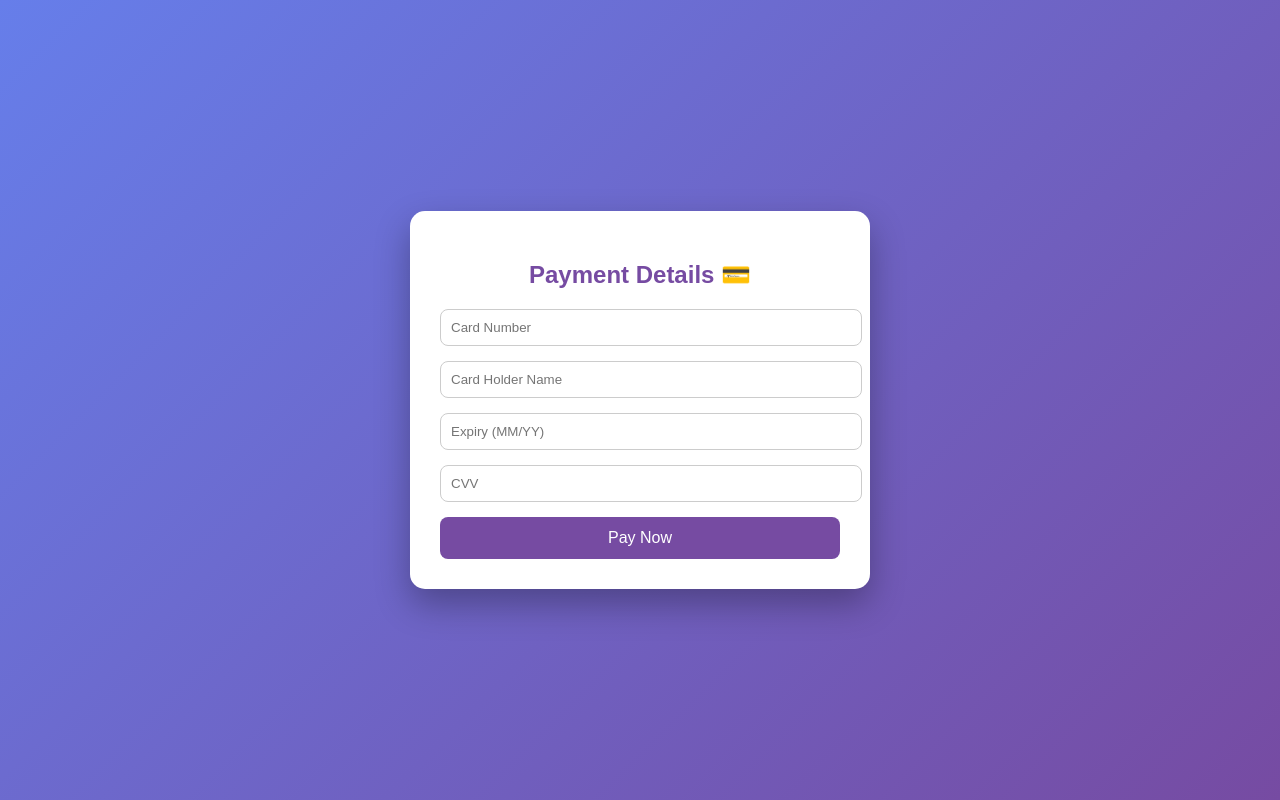
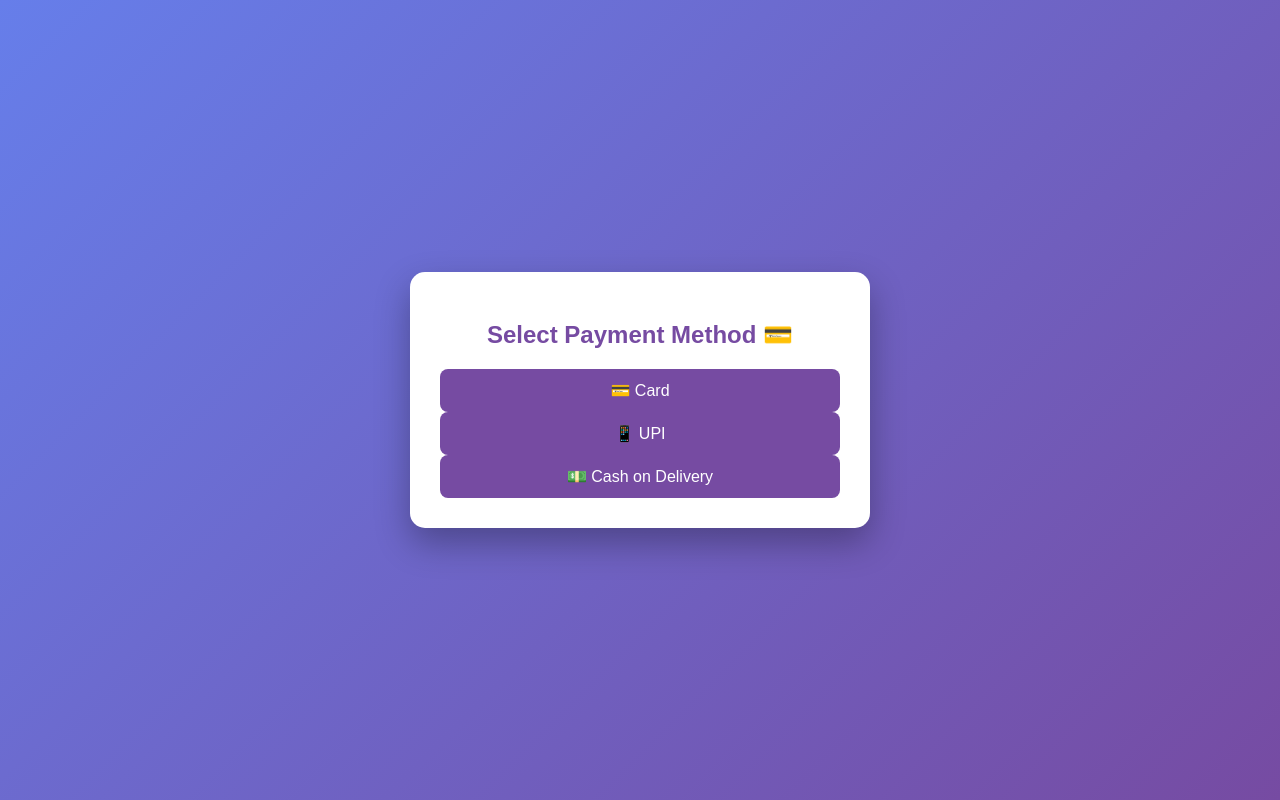
Before and after one commit to nimishverma611/zomato-food-app, a website: page public/payment.html in a window 1280 px wide. Drawn offline with Linux system fonts and the light colour scheme.

Commit message:
Update payment.html

```diff
--- a/public/payment.html
+++ b/public/payment.html
@@ -62,14 +62,15 @@
 <body>
 
 <div class="payment-box">
-  <h2>Payment Details 💳</h2>
+<h2>Select Payment Method 💳</h2>
 
-  <input type="text" placeholder="Card Number" id="card">
-  <input type="text" placeholder="Card Holder Name" id="holder">
-  <input type="text" placeholder="Expiry (MM/YY)" id="expiry">
-  <input type="text" placeholder="CVV" id="cvv">
+<div class="methods">
+  <button onclick="selectMethod('Card')">💳 Card</button>
+  <button onclick="selectMethod('UPI')">📱 UPI</button>
+  <button onclick="selectMethod('COD')">💵 Cash on Delivery</button>
+</div>
 
-  <button onclick="payNow()">Pay Now</button>
+<div id="payment-form"></div>
 </div>
 
 <script>
```
